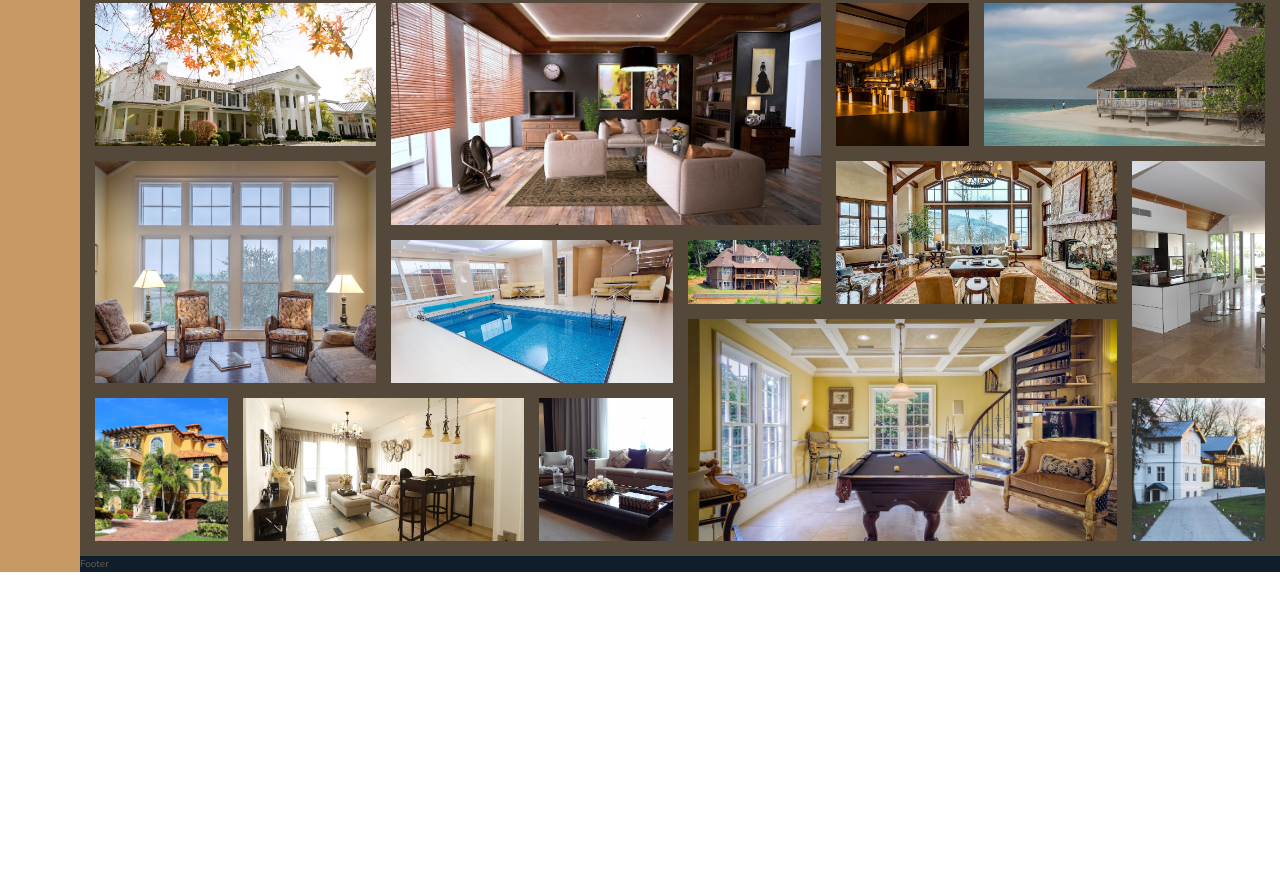
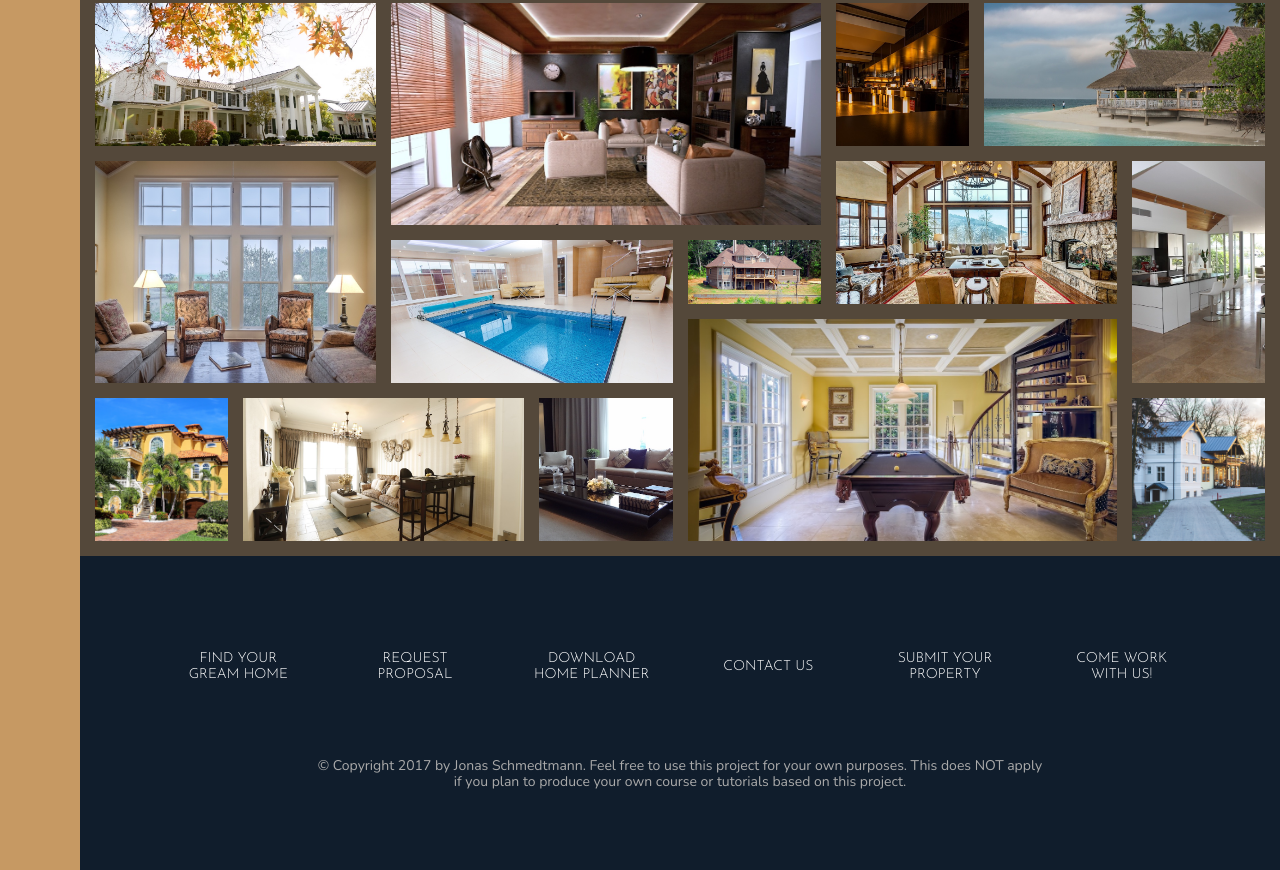
Before and after one commit to Liufat/udemy-nexter, a website: page index.html in a window 1280 px wide. Shown: the part 2778-3648 px from the top of the page. Before the commit the page ends 3350 px from the top, so only its background shows below. Drawn offline with nearby package versions, Linux system fonts and the light colour scheme.

Commit message:
[新增]footer-樣式

```diff
--- a/index.html
+++ b/index.html
@@ -371,6 +371,32 @@
       </figure>
     </section>
 
-    <footer class="footer">Footer</footer>
+    <footer class="footer">
+      <ul class="nav">
+        <li class="nav__item">
+          <a href="#" class="nav__link">Find your gream home</a>
+        </li>
+        <li class="nav__item">
+          <a href="#" class="nav__link">Request proposal</a>
+        </li>
+        <li class="nav__item">
+          <a href="#" class="nav__link">Download home planner</a>
+        </li>
+        <li class="nav__item">
+          <a href="#" class="nav__link">Contact us</a>
+        </li>
+        <li class="nav__item">
+          <a href="#" class="nav__link">Submit your property</a>
+        </li>
+        <li class="nav__item">
+          <a href="#" class="nav__link">Come work with us!</a>
+        </li>
+      </ul>
+      <p class="copyright">
+        &copy; Copyright 2017 by Jonas Schmedtmann. Feel free to use this
+        project for your own purposes. This does NOT apply if you plan to
+        produce your own course or tutorials based on this project.
+      </p>
+    </footer>
   </body>
 </html>
--- a/sass/_footer.scss
+++ b/sass/_footer.scss
@@ -1,4 +1,42 @@
 .footer {
   background-color: $color-secondary;
   grid-column: full-start/full-end;
+  padding: 8rem;
+
+  .nav {
+    list-style: none;
+
+    display: grid;
+    grid-template-columns: repeat(auto-fit, minmax(15rem, 1fr));
+    gap: 2rem;
+    align-items: center;
+
+    &__link:link,
+    &__link:visited {
+      font-size: 1.4rem;
+      color: #fff;
+      text-decoration: none;
+      font-family: $font-display;
+      text-transform: uppercase;
+      text-align: center;
+      padding: 1.5rem;
+      display: block;
+      transition: all 0.2s;
+    }
+    &__link:hover,
+    &__link:active {
+      background-color: rgba(#fff, 0.05);
+      transform: translateY(-3px);
+    }
+  }
 }
+
+.copyright {
+  font-size: 1.4rem;
+  color: $color-grey-light-2;
+  margin-top: 6rem;
+  margin-right: auto;
+  margin-left: auto;
+  text-align: center;
+  width: 70%;
+}
```
Also changed, not shown: css/style.css.
